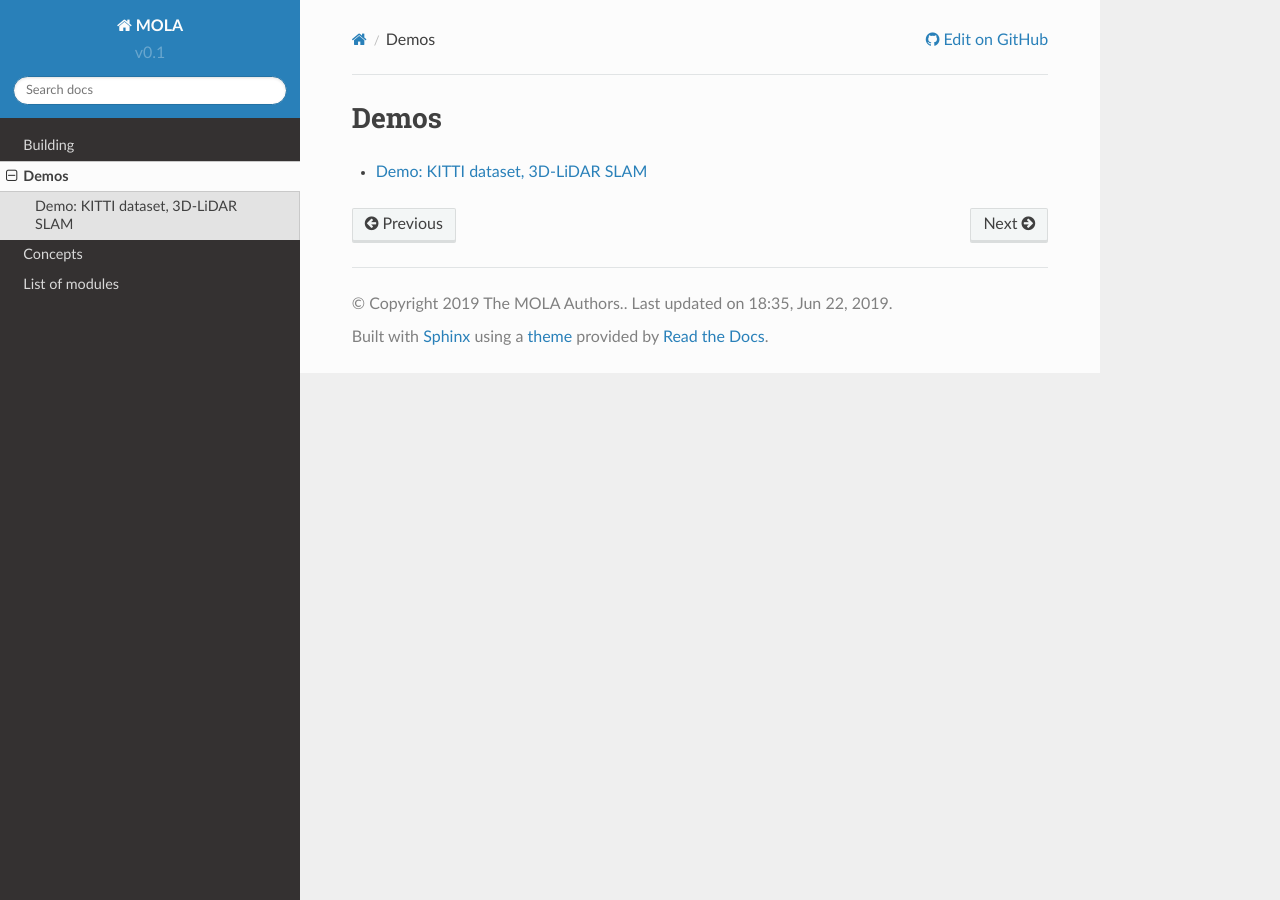
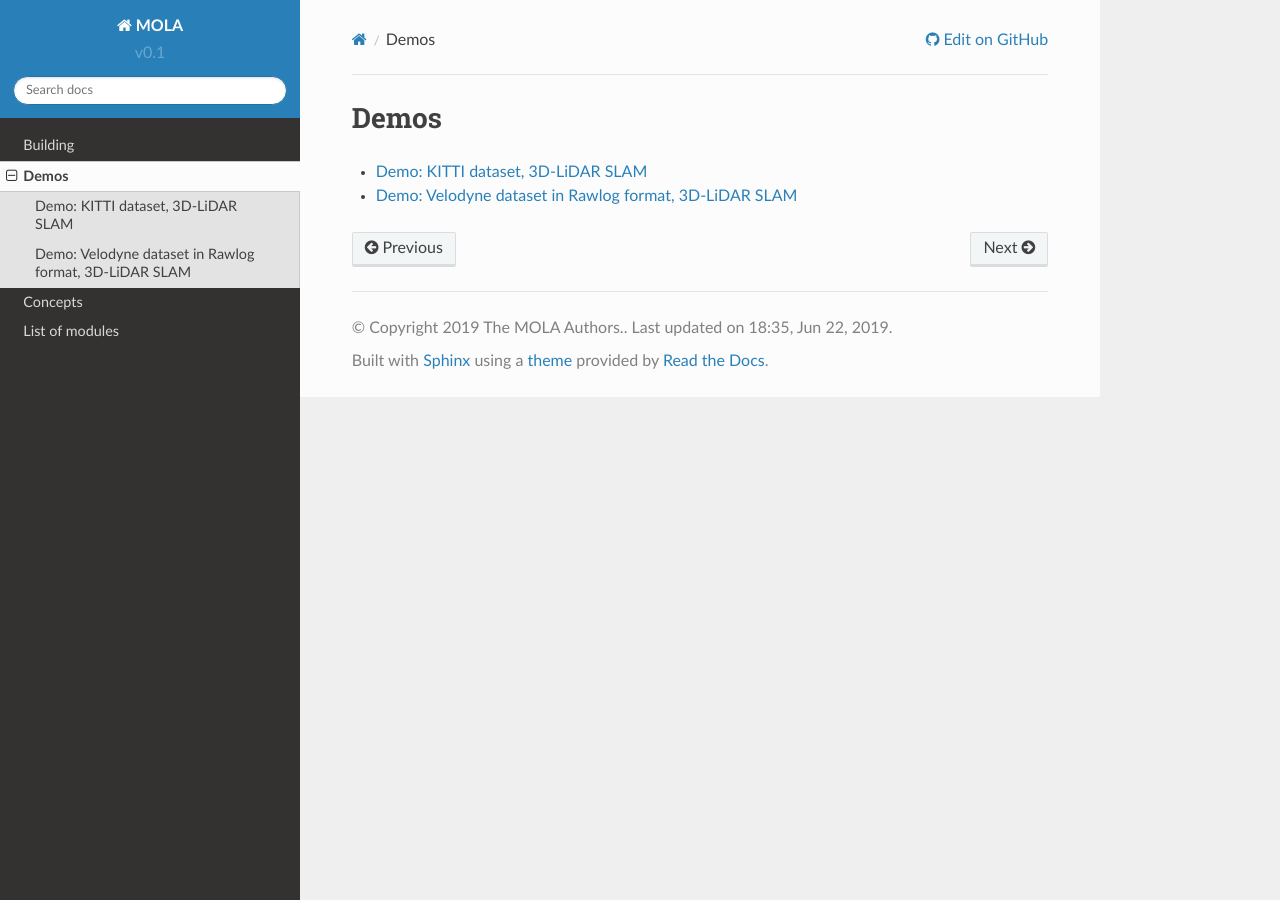
Before and after one commit to MOLAorg/mola, a Sphinx documentation site: the page built from docs/source/demos.rst, in a window 1280 px wide. Built offline with Sphinx 7.4.7 and the Read the Docs theme 2.0.0, drawn with Linux system fonts in a browser that asks for light colours; pages that are not in the unit, such as notebooks, are missing from menus.

Commit message:
new demo and docs

```diff
--- /dev/null
+++ b/docs/source/demo-rawlog-velodyne-slam.rst
@@ -0,0 +1,32 @@
+.. _demos_rawlog_velodyne_slam:
+
+========================================================
+Demo: Velodyne dataset in Rawlog format, 3D-LiDAR SLAM
+========================================================
+
+This demo shows how to launch a 3D LiDAR SLAM system reading Velodyne scans
+from an MRPT .rawlog file.
+
+To run this demo, download the example dataset: `sample_rawlog1`_ (part of `sample_dataset`_).
+
+.. image:: demo-rawlog-velodyne-slam.png
+
+Usage
+--------
+
+.. code-block:: bash
+
+    cd mola/demos
+    MOLA_INPUT_RAWLOG=map1_test1.rawlog  mola-cli -c rawlog_odom_and_lidar.yml -p
+
+
+.. _sample_rawlog1: https://ingmec.ual.es/datasets/lidar3d-pf-benchmark/map1_test1_cut.rawlog
+.. _sample_dataset: https://ingmec.ual.es/datasets/lidar3d-pf-benchmark/
+
+
+Configuration file, explained
+--------------------------------
+
+.. literalinclude:: ../../demos/rawlog_odom_and_lidar.yml
+   :language: yaml
+   :linenos:
--- a/docs/source/demos.rst
+++ b/docs/source/demos.rst
@@ -9,3 +9,4 @@ Demos
   :maxdepth: 1
 
   demo-kitti-lidar-slam
+  demo-rawlog-velodyne-slam
--- a/docs/source/index.rst
+++ b/docs/source/index.rst
@@ -23,6 +23,9 @@ Get started:
  - See :ref:`demos` for real examples to launch and run SLAM systems.
  - See `videos`_ on YouTube.
 
+.. image:: mola-slam-representations.png
+
+
 .. _MOLA: https://github.com/MOLAorg/mola
 .. _videos: https://www.youtube.com/playlist?list=PLOJ3GF0x2_eVaujK78PoVOvxJGrl_Z7fV
 
```
Also changed, not shown: docs/source/_static/demo-rawlog-velodyne-slam.png (added), 1 other file.
